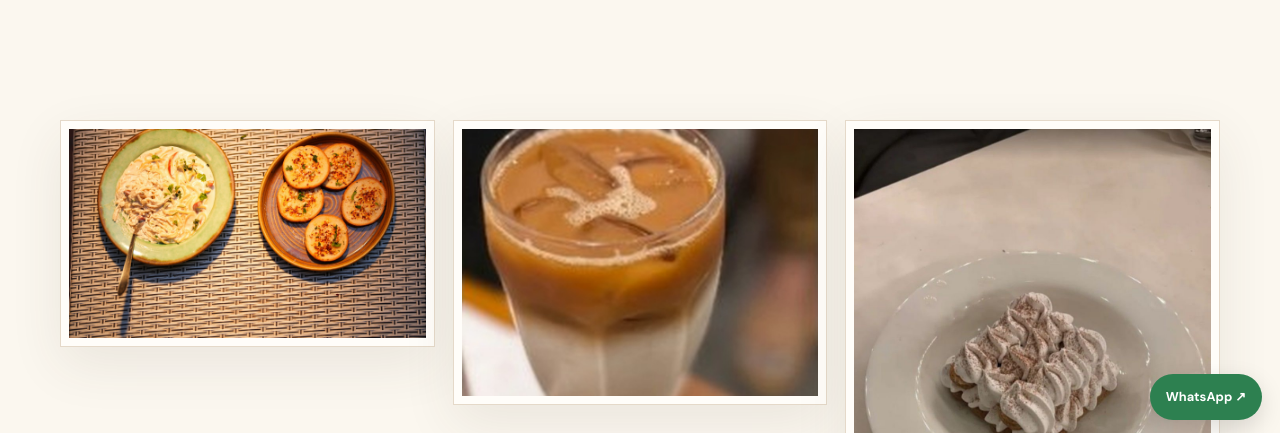
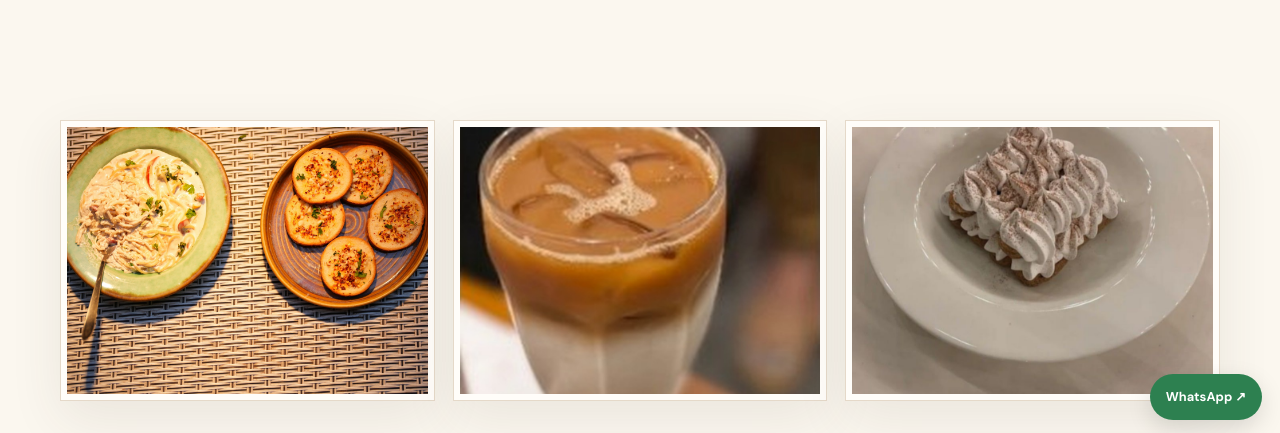
Before and after one commit to aishwaryabhukya137-sudo/Panchatantra-cafe, a plain HTML site: page menu.html in a window 1280 px wide. Shown: the part 362-795 px from the top of the page. Drawn offline with nearby package versions, Linux system fonts and the light colour scheme; a script that the page names is missing; a web font is replaced by a local one.

Commit message:
Add files via upload

```diff
--- a/styles.css
+++ b/styles.css
@@ -496,3 +496,40 @@ body.menu-open { overflow: hidden; }
   transform:none !important;
   background:transparent !important;
 }
+
+/* MENU PAGE: three photographs use identical, equal-sized frames on every screen. */
+.menu-gallery {
+  display: grid !important;
+  grid-template-columns: repeat(3, minmax(0, 1fr)) !important;
+  align-items: stretch !important;
+  gap: clamp(8px, 1.5vw, 18px) !important;
+}
+.menu-gallery .menu-photo {
+  display: block !important;
+  width: 100% !important;
+  min-width: 0 !important;
+  height: auto !important;
+  aspect-ratio: 4 / 3 !important;
+  padding: 6px !important;
+  overflow: hidden !important;
+  box-sizing: border-box !important;
+}
+.menu-gallery .menu-photo img {
+  display: block !important;
+  width: 100% !important;
+  height: 100% !important;
+  min-width: 0 !important;
+  max-width: none !important;
+  max-height: none !important;
+  aspect-ratio: auto !important;
+  object-fit: cover !important;
+  object-position: center !important;
+  background: transparent !important;
+}
+@media (max-width: 780px) {
+  .menu-gallery {
+    grid-template-columns: repeat(3, minmax(0, 1fr)) !important;
+    gap: 8px !important;
+  }
+  .menu-gallery .menu-photo { aspect-ratio: 4 / 3 !important; padding: 4px !important; }
+}
```
